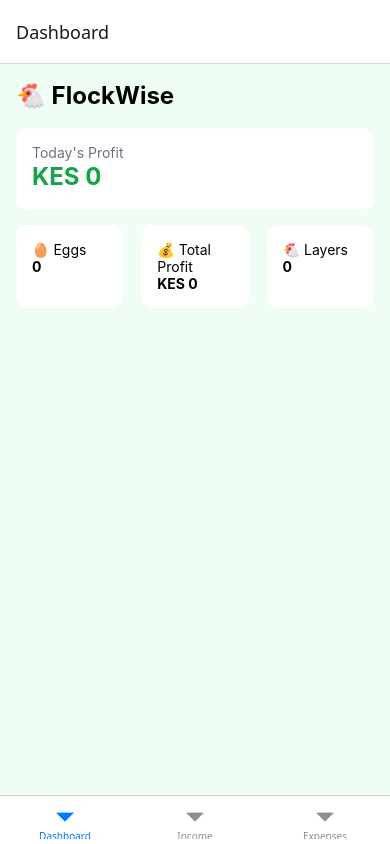
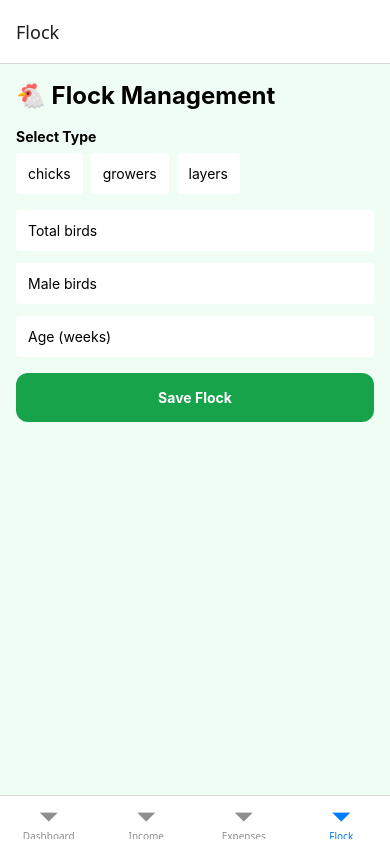
Before and after one commit to Ms-Njuguna/flockwise-mobile, a React Native app: screen /Flock in a window 390 px wide. Built offline with nearby package versions, Linux system fonts and the light colour scheme; no server answers.

Commit message:
feat: implement flock management UI with type, age, and gender tracking

```diff
--- a/navigation/BottomTabs.js
+++ b/navigation/BottomTabs.js
@@ -2,6 +2,7 @@ import { createBottomTabNavigator } from "@react-navigation/bottom-tabs";
 import DashboardScreen from "../screens/DashboardScreen";
 import IncomeScreen from "../screens/IncomeScreen";
 import ExpenseScreen from "../screens/ExpenseScreen";
+import FlockScreen from "../screens/FlockScreen";
 
 const Tab = createBottomTabNavigator();
 
@@ -11,6 +12,7 @@ export default function BottomTabs() {
       <Tab.Screen name="Dashboard" component={DashboardScreen} />
       <Tab.Screen name="Income" component={IncomeScreen} />
       <Tab.Screen name="Expenses" component={ExpenseScreen} />
+      <Tab.Screen name="Flock" component={FlockScreen} />
     </Tab.Navigator>
   );
 }
--- a/screens/FlockScreen.js
+++ b/screens/FlockScreen.js
@@ -1,45 +1,126 @@
-import { View, Text, TextInput } from "react-native";
-import { useContext, useState } from "react";
-import { FarmContext } from "../context/FarmContext";
+import {
+  View,
+  Text,
+  TextInput,
+  TouchableOpacity,
+  ScrollView,
+} from "react-native";
+import { useState } from "react";
+import { createFlock } from "../api/flock";
+
+const types = ["chicks", "growers", "layers"];
 
 export default function FlockScreen() {
-  const { flock, setFlock } = useContext(FarmContext);
+  const [type, setType] = useState("");
+  const [count, setCount] = useState("");
+  const [males, setMales] = useState("");
+  const [age, setAge] = useState("");
 
-  const [layers, setLayers] = useState("");
+  const [result, setResult] = useState(null);
 
-  const updateFlock = () => {
-    setFlock({
-      ...flock,
-      layers: parseInt(layers) || 0,
-    });
+  const handleSubmit = async () => {
+    const num = parseInt(count) || 0;
+    const maleNum = parseInt(males) || 0;
+    const ageWeeks = parseInt(age) || 0;
+
+    if (!type || num <= 0) {
+      alert("Enter valid flock data");
+      return;
+    }
+
+    try {
+      await createFlock({
+        type,
+        count: num,
+        males: maleNum,
+        age_weeks: ageWeeks,
+      });
+
+      setResult({
+        type,
+        count: num,
+      });
+
+      // reset
+      setType("");
+      setCount("");
+      setMales("");
+      setAge("");
+
+    } catch (err) {
+      console.log(err);
+      alert("Error saving flock");
+    }
   };
 
   return (
-    <View className="flex-1 p-4 bg-green-50">
+    <ScrollView className="flex-1 p-4 bg-green-50">
 
-      <Text className="text-xl font-bold mb-4">
-        Manage Flock
+      <Text className="text-2xl font-bold mb-4">
+        🐔 Flock Management
       </Text>
 
+      {/* TYPE */}
+      <Text className="mb-2 font-bold">Select Type</Text>
+      <View className="flex-row mb-4">
+        {types.map((t) => (
+          <TouchableOpacity
+            key={t}
+            onPress={() => setType(t)}
+            className={`p-3 mr-2 rounded ${
+              type === t ? "bg-green-600" : "bg-white"
+            }`}
+          >
+            <Text className={type === t ? "text-white" : ""}>
+              {t}
+            </Text>
+          </TouchableOpacity>
+        ))}
+      </View>
+
+      {/* INPUTS */}
       <TextInput
-        placeholder="Number of layers"
-        value={layers}
-        onChangeText={setLayers}
+        placeholder="Total birds"
+        value={count}
+        onChangeText={setCount}
         keyboardType="numeric"
-        className="bg-white p-3 rounded-lg mb-4"
+        className="bg-white p-3 rounded mb-3"
       />
 
-      <Text
-        onPress={updateFlock}
-        className="bg-green-600 text-white p-3 text-center rounded-lg"
+      <TextInput
+        placeholder="Male birds"
+        value={males}
+        onChangeText={setMales}
+        keyboardType="numeric"
+        className="bg-white p-3 rounded mb-3"
+      />
+
+      <TextInput
+        placeholder="Age (weeks)"
+        value={age}
+        onChangeText={setAge}
+        keyboardType="numeric"
+        className="bg-white p-3 rounded mb-4"
+      />
+
+      {/* BUTTON */}
+      <TouchableOpacity
+        onPress={handleSubmit}
+        className="bg-green-600 p-4 rounded-xl"
       >
-        Save
-      </Text>
+        <Text className="text-white text-center font-bold">
+          Save Flock
+        </Text>
+      </TouchableOpacity>
 
-      <Text className="mt-4">
-        Current layers: {flock.layers}
-      </Text>
+      {/* RESULT */}
+      {result && (
+        <View className="mt-4 bg-white p-4 rounded-xl">
+          <Text>Saved: {result.type}</Text>
+          <Text>Count: {result.count}</Text>
+        </View>
+      )}
 
-    </View>
+    </ScrollView>
   );
 }
```
